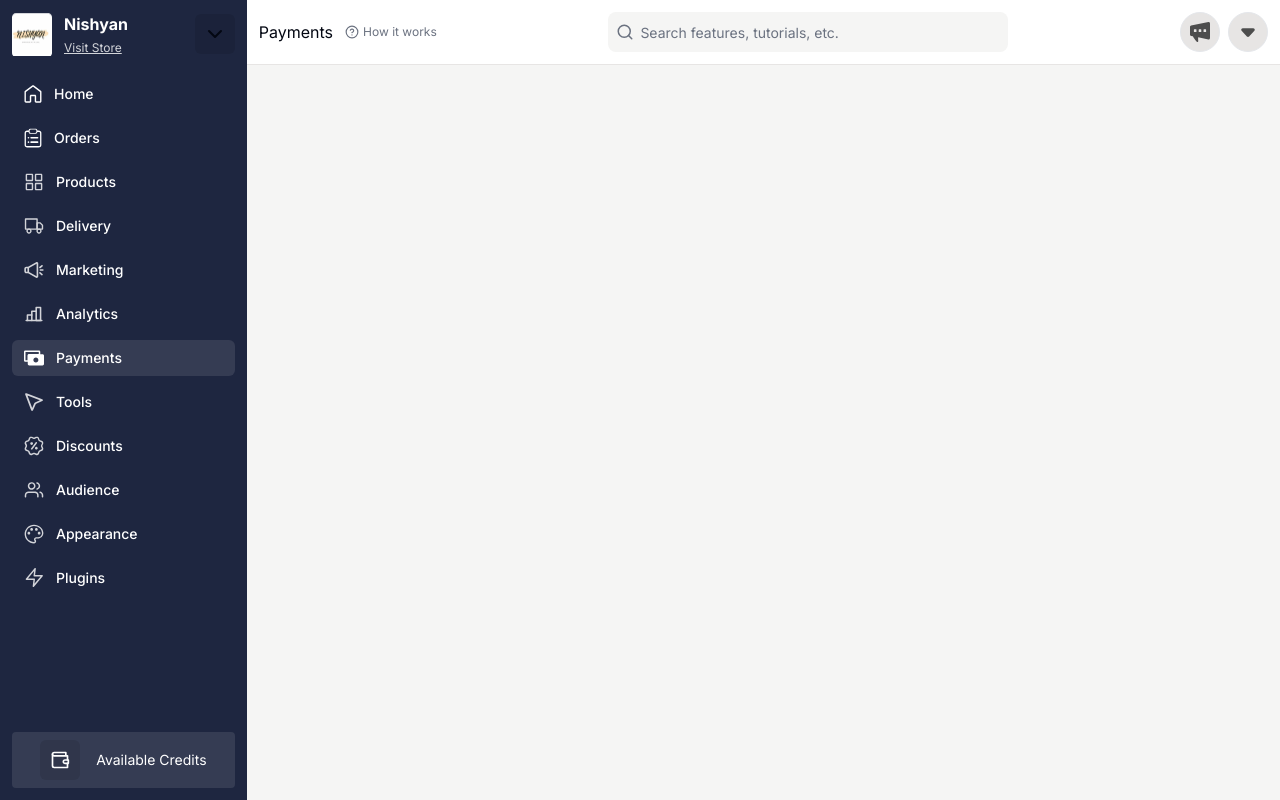
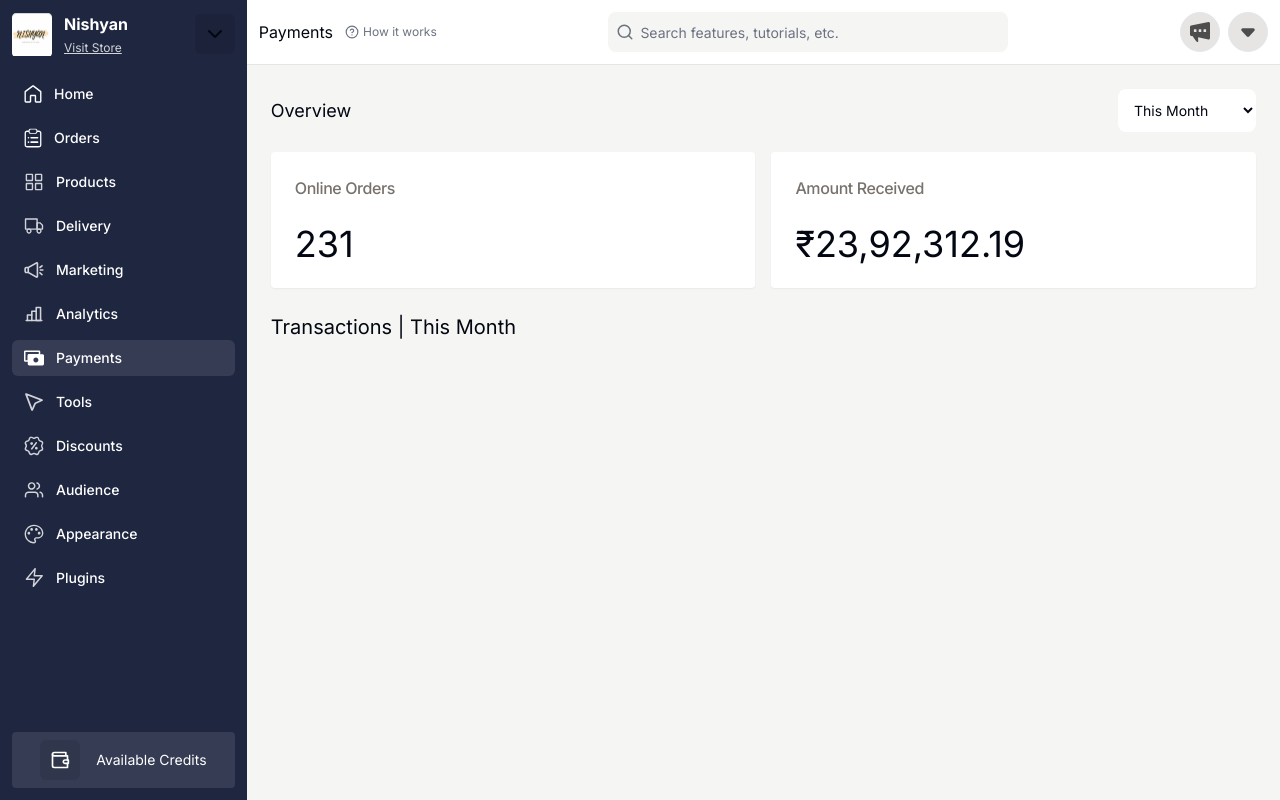
Before and after one commit to Anchit1909/dukaan-dashboard, a Next.js app: page / in a window 1280 px wide. Built offline with nearby package versions, Linux system fonts and the light colour scheme.

Commit message:
Implemented overview section

```diff
--- a/src/app/page.tsx
+++ b/src/app/page.tsx
@@ -1,4 +1,5 @@
 import { Header } from "@/components/Header";
+import { Overview } from "@/components/Overview";
 import { Sidebar } from "@/components/Sidebar";
 
 export default function Home() {
@@ -7,6 +8,7 @@ export default function Home() {
       <Sidebar />
       <div className="flex w-full flex-col bg-stone-100">
         <Header />
+        <Overview />
       </div>
     </main>
   );
--- /dev/null
+++ b/src/components/Overview.tsx
@@ -0,0 +1,43 @@
+import { Card, CardContent, CardHeader, CardTitle } from "@/components/ui/card";
+
+export const Overview = () => {
+  const values = {
+    orders: "231",
+    amount: "₹23,92,312.19",
+  };
+  return (
+    <div className="max-w-screen-2xl p-6">
+      <div className="mb-5 flex flex-row items-center justify-between">
+        <h2 className="text-lg">Overview</h2>
+        <select className="rounded-lg border border-none border-gray-300 bg-white px-3 py-3 text-sm">
+          <option>This Month</option>
+          <option>Last Month</option>
+          <option>Last 3 Months</option>
+        </select>
+      </div>
+      <div className="flex flex-row items-center justify-center gap-4">
+        <Card className="h-[140px] w-full rounded border-none bg-white sm:h-full">
+          <CardHeader>
+            <CardTitle className="text-md font-medium text-stone-500 antialiased">
+              Online Orders
+            </CardTitle>
+          </CardHeader>
+          <CardContent>
+            <p className="text-4xl">{values.orders}</p>
+          </CardContent>
+        </Card>
+        <Card className="h-[140px] w-full rounded border-none bg-white sm:h-full">
+          <CardHeader>
+            <CardTitle className="text-md font-medium text-stone-500 antialiased">
+              Amount Received
+            </CardTitle>
+          </CardHeader>
+          <CardContent>
+            <p className="text-4xl">{values.amount}</p>
+          </CardContent>
+        </Card>
+      </div>
+      <h2 className="mt-6 text-[20px]">Transactions | This Month</h2>
+    </div>
+  );
+};
```
